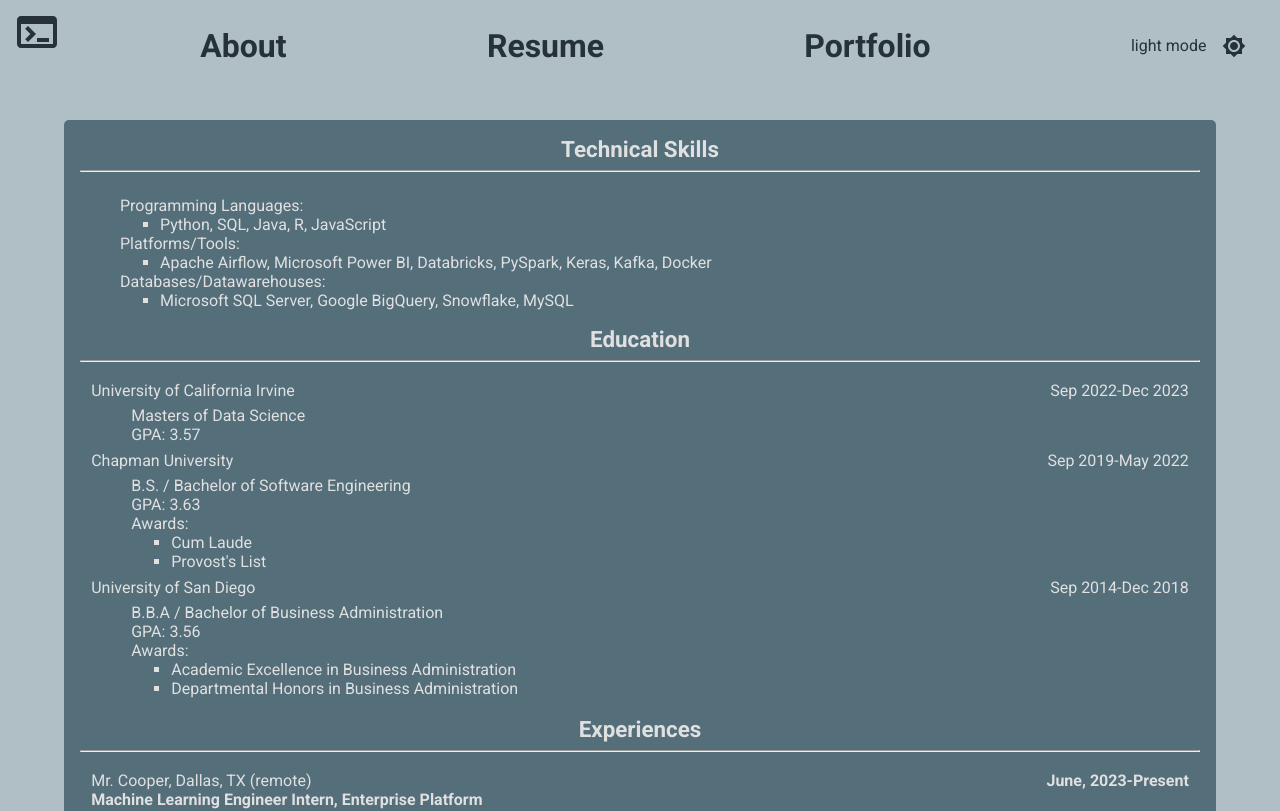
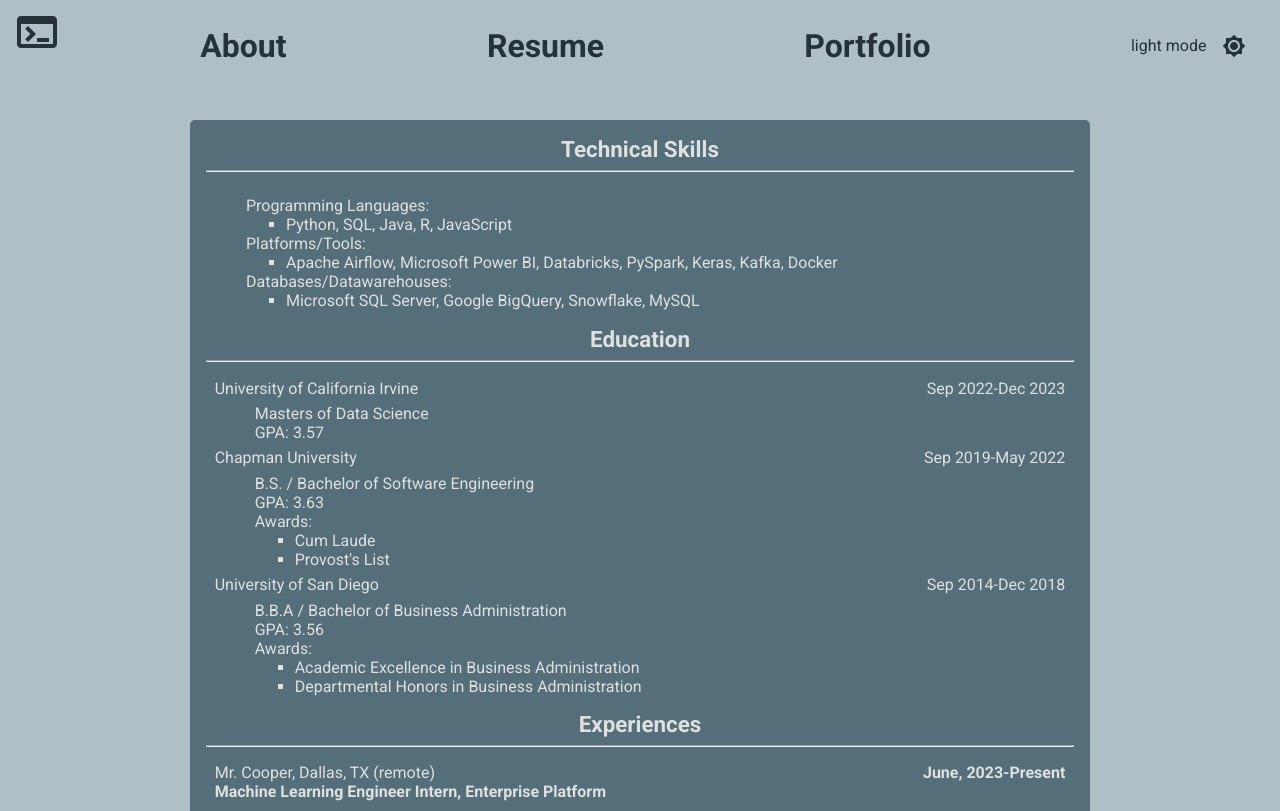
Before and after one commit to tarekel96/Portfolio_App, a Next.js app in the folder next-portfolio/: page /resume in a window 1280 px wide. Shown: the top 811 px of the page. Built offline with nearby package versions, Linux system fonts and the light colour scheme.

Commit message:
Updated the width of the resume section to be more narrow.

```diff
--- a/next-portfolio/pages/resume.js
+++ b/next-portfolio/pages/resume.js
@@ -19,7 +19,7 @@ const ResumeSection = styled('section')(({ theme }) => ({
 	display: 'flex',
 	flexDirection: 'column',
 	justifyContent: 'space-evenly',
-	width: '100%',
+	width: '900px',
 	height: '100%',
 	margin: '2.5% auto',
 	borderRadius: '5px',
```
